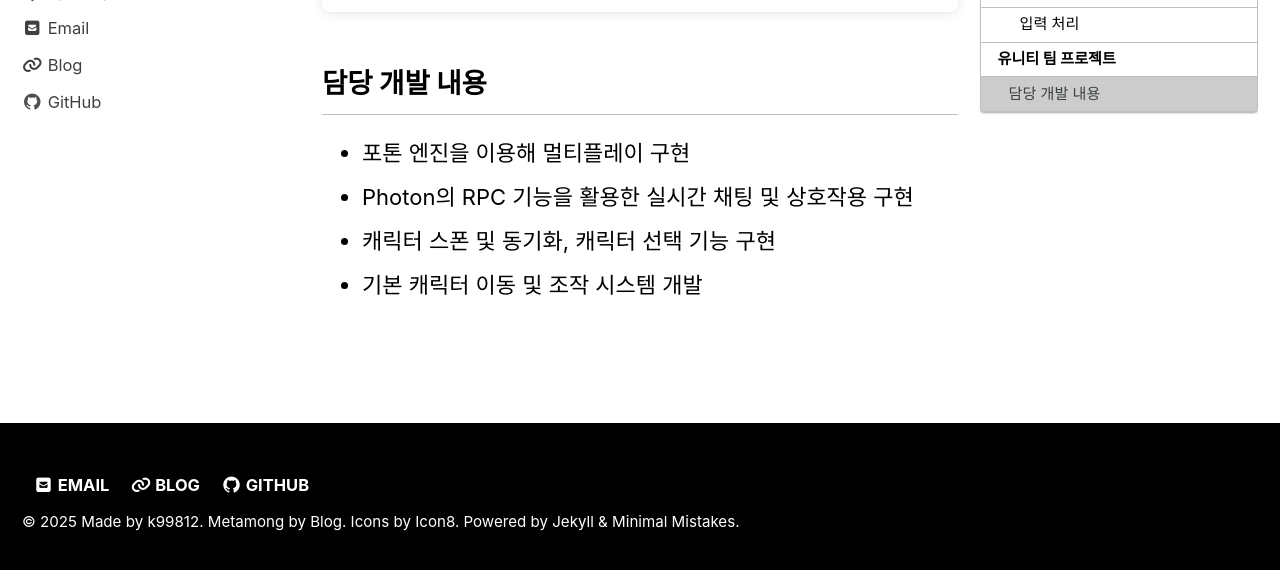
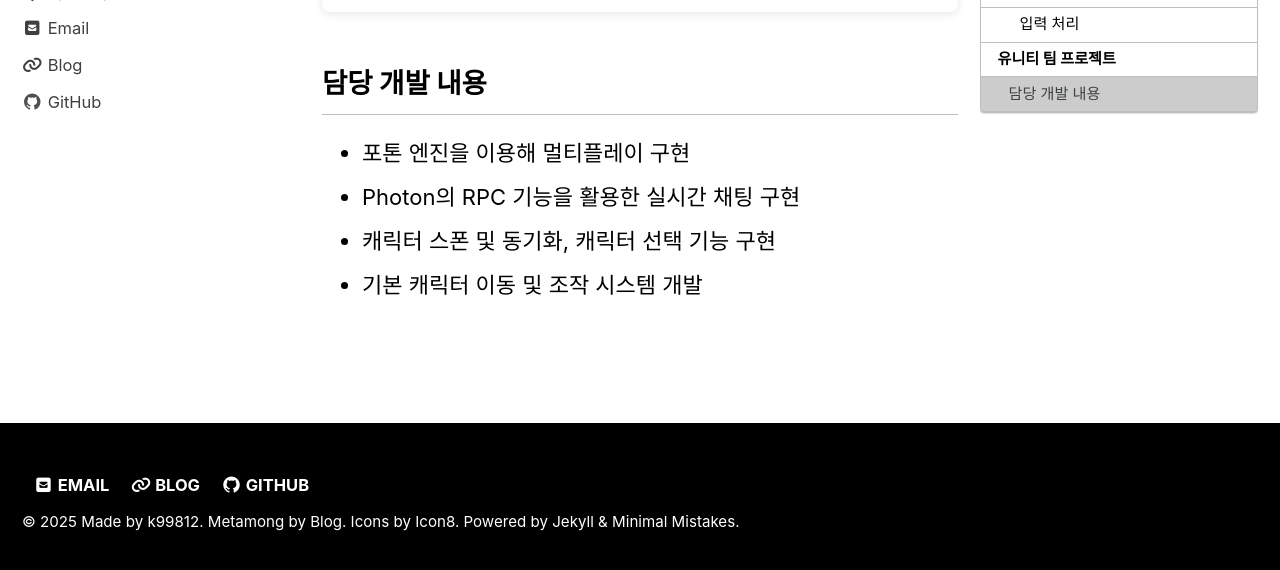
Before and after one commit to k99812/k99812.github.io, a Jekyll site: the page built from _pages/project.md, in a window 1280 px wide and 900 px high, scrolled down 2373 px, cut to the strip 322-892 px from the top of the window. Built offline with Jekyll 4.4.1, drawn with Linux system fonts in a browser that asks for light colours; cached includes are drawn as plain includes.

Commit message:
Update project.md

```diff
--- a/_pages/project.md
+++ b/_pages/project.md
@@ -84,6 +84,6 @@ toc_sticky: true
 
 ## 담당 개발 내용
 - 포톤 엔진을 이용해 멀티플레이 구현
-- Photon의 RPC 기능을 활용한 실시간 채팅 및 상호작용 구현
+- Photon의 RPC 기능을 활용한 실시간 채팅 구현
 - 캐릭터 스폰 및 동기화, 캐릭터 선택 기능 구현
 - 기본 캐릭터 이동 및 조작 시스템 개발
```
